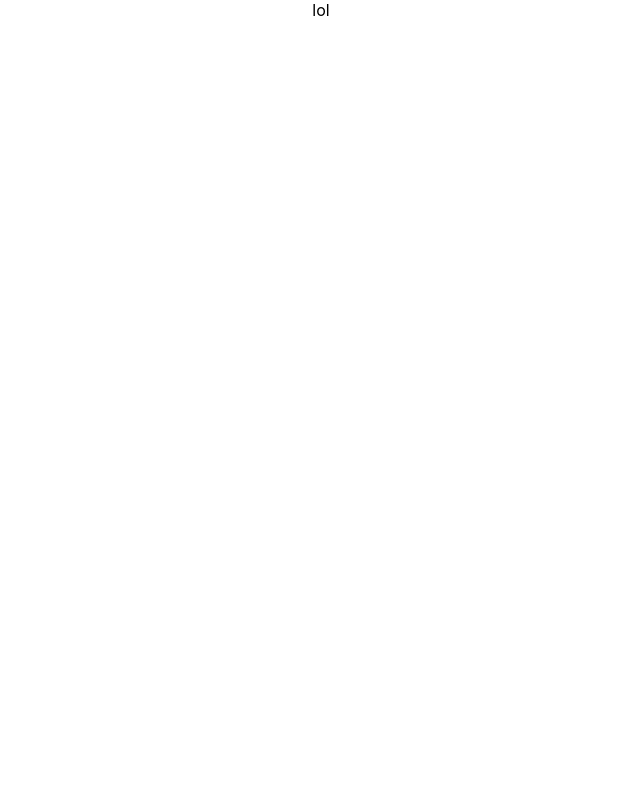
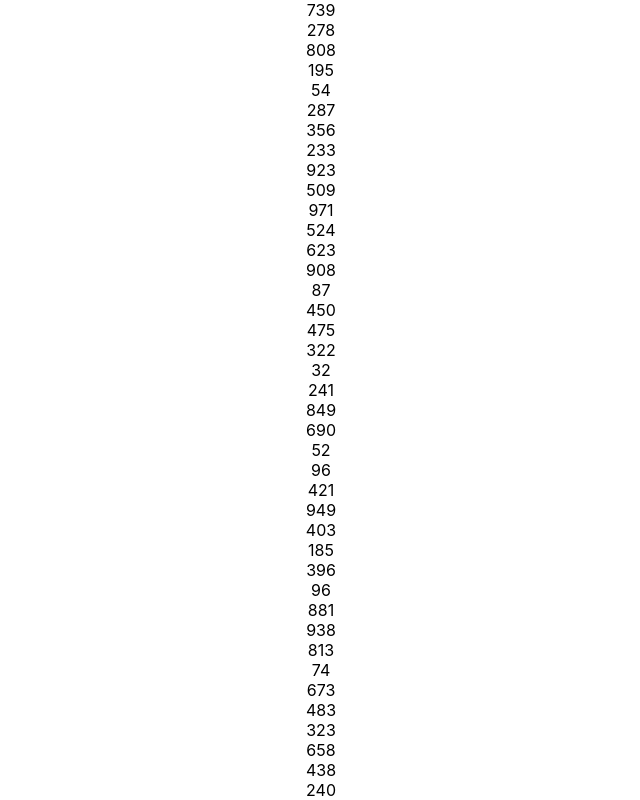
Before and after one commit to snorresovold/javascript-sorting-visualizer, a React (Create React App) app in the folder sorting/: page / in a window 1280 px wide. Shown: the top 800 px of the page, without its empty margins (319-959 px from the left). Built offline with nearby package versions, Linux system fonts and the light colour scheme.

Commit message:
fixed some errors

```diff
--- a/sorting/src/SortingVisualizer/SortingVisualizer.tsx
+++ b/sorting/src/SortingVisualizer/SortingVisualizer.tsx
@@ -1,26 +1,33 @@
-import React, { useState } from 'react'
+import React, { useState, useEffect } from 'react'
 
 function SortingVisualizer() {
     const [array, setArray] = useState([])
+
+    useEffect(() => {
+        resetArray()
+    }, [])
 
     function randomIntFromInterval(min: number, max: number) {
         return Math.floor(Math.random() * (max - min + 1)); //takes the min and max value and returns random ints between
     }
 
-    function resetArray() {
+    function resetArray() { //creates an array
         setArray([])
         const temp_array:any = []; //this is any because i couldn't get it to work with number
-        for (let i = 0;
-            i > 100;
-            i++){
+        for (let i = 0;i < 100;i++){ // 100 is the amount of values
                 temp_array.push(randomIntFromInterval(5, 1000));
             }
+            console.log(temp_array)
             setArray(temp_array)
     }
 
     return (
         <div>
-            lol
+            {array.map((value, idx) =>(
+                <div className='array-bar' key={idx}>
+                    {value}
+                </div>
+            ))}
         </div>
     )
 }
```
